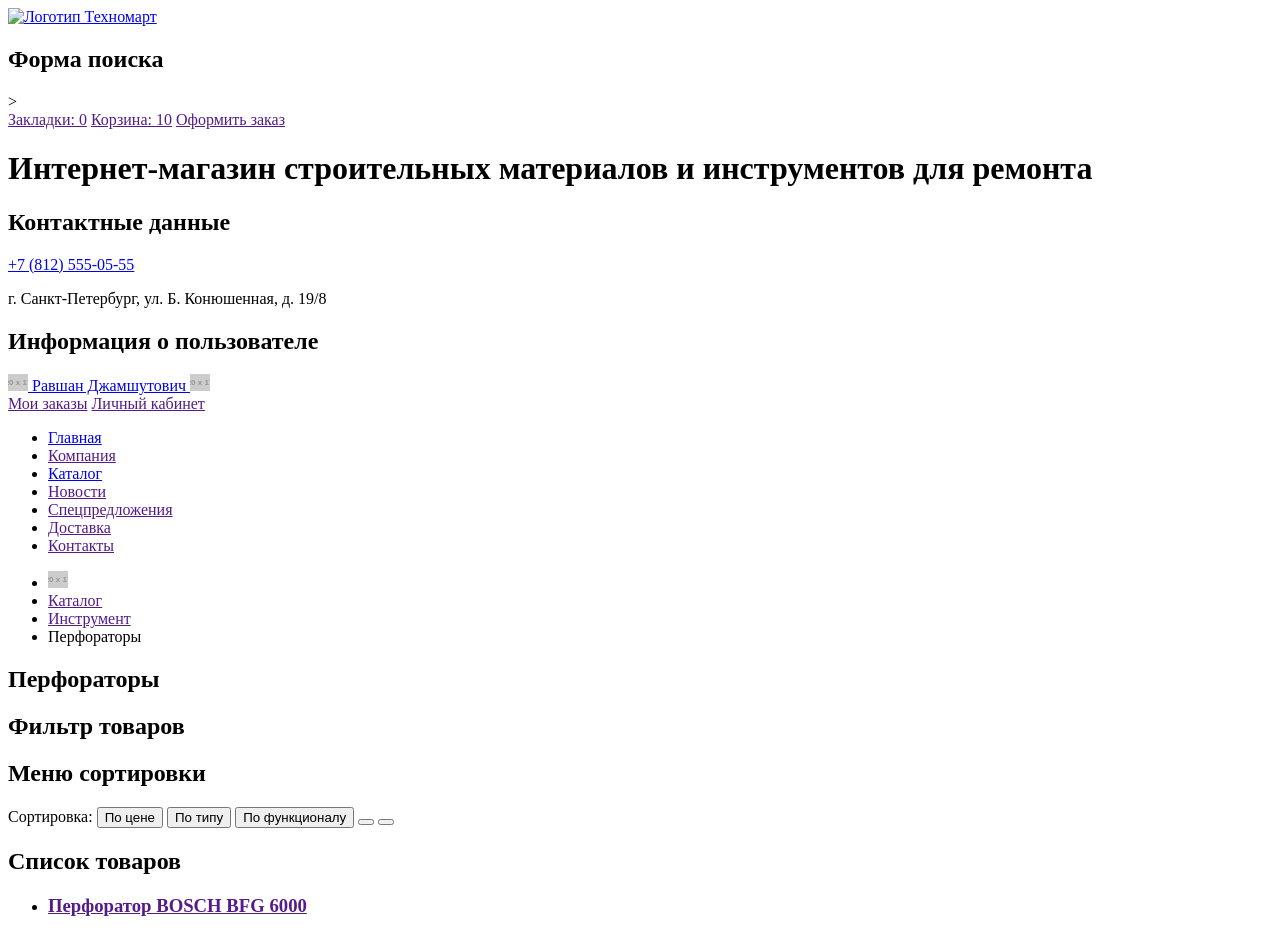
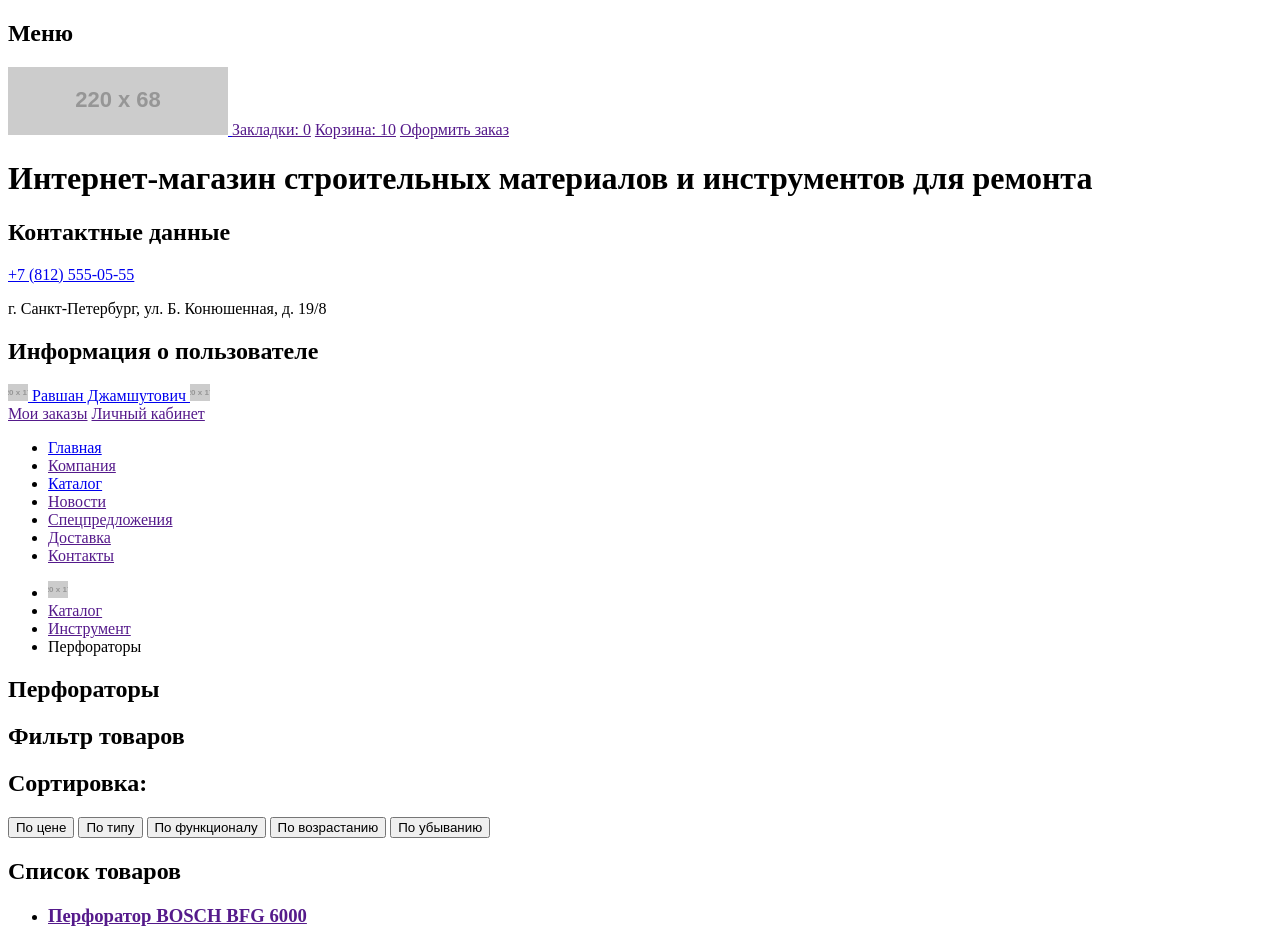
Before and after one commit to movmovbaby/1578273-technomart-29, a plain HTML site: page catalog.html in a window 1280 px wide. Shown: the top 933 px of the page. Drawn offline with Linux system fonts and the light colour scheme; placeholder pictures from the web are drawn by us.

Commit message:
Исправил разметку
Где нужны были, добавил секции. Кнопки теперь не пустые.

```diff
--- a/catalog.html
+++ b/catalog.html
@@ -6,14 +6,23 @@
   </head>
   <body>
     <header>
-      <a href="index.html"><img src="logo.png" alt="Логотип Техномарт" /></a>
       <section>
-        <h2>Форма поиска</h2>
-        <!-- здесь будет форма поиска-->>
+        <h2>Меню</h2>
+        <a href="index.html">
+          <img
+            src="https://via.placeholder.com/220x68"
+            width="220"
+            height="68"
+            alt="Логотип интернет-магазина Техномарт"
+          />
+        </a>
+
+        <!-- здесь будет форма поиска-->
+
+        <a href="">Закладки: 0</a>
+        <a href="">Корзина: 10</a>
+        <a href="">Оформить заказ</a>
       </section>
-      <a href="">Закладки: 0</a>
-      <a href="">Корзина: 10</a>
-      <a href="">Оформить заказ</a>
 
       <h1>
         Интернет-магазин строительных материалов и инструментов для ремонта
@@ -82,13 +91,12 @@
       </section>
 
       <section>
-        <h2>Меню сортировки</h2>
-        Сортировка:
+        <h2>Сортировка:</h2>
         <button type="button">По цене</button>
         <button type="button">По типу</button>
         <button type="button">По функционалу</button>
-        <button type="button"></button>
-        <button type="button"></button>
+        <button type="button">По возрастанию</button>
+        <button type="button">По убыванию</button>
       </section>
       <section>
         <h2>Список товаров</h2>
@@ -209,6 +217,9 @@
             </a>
           </li>
         </ul>
+      </section>
+      <section>
+        <h2>Пагинация</h2>
         <ul>
           <li>1</li>
           <li><a href="">2</a></li>
@@ -232,7 +243,7 @@
     <footer>
       <section>
         <h2>Навигация</h2>
-        <a><img src="logo.png" alt="Логотип Техномарт" /></a>
+        <a><img src="logo.png" alt="Логотип интернет-магазина Техномарт" /></a>
         <ul>
           <li><a href="">Компания</a></li>
           <li><a href="">Новости</a></li>
```
